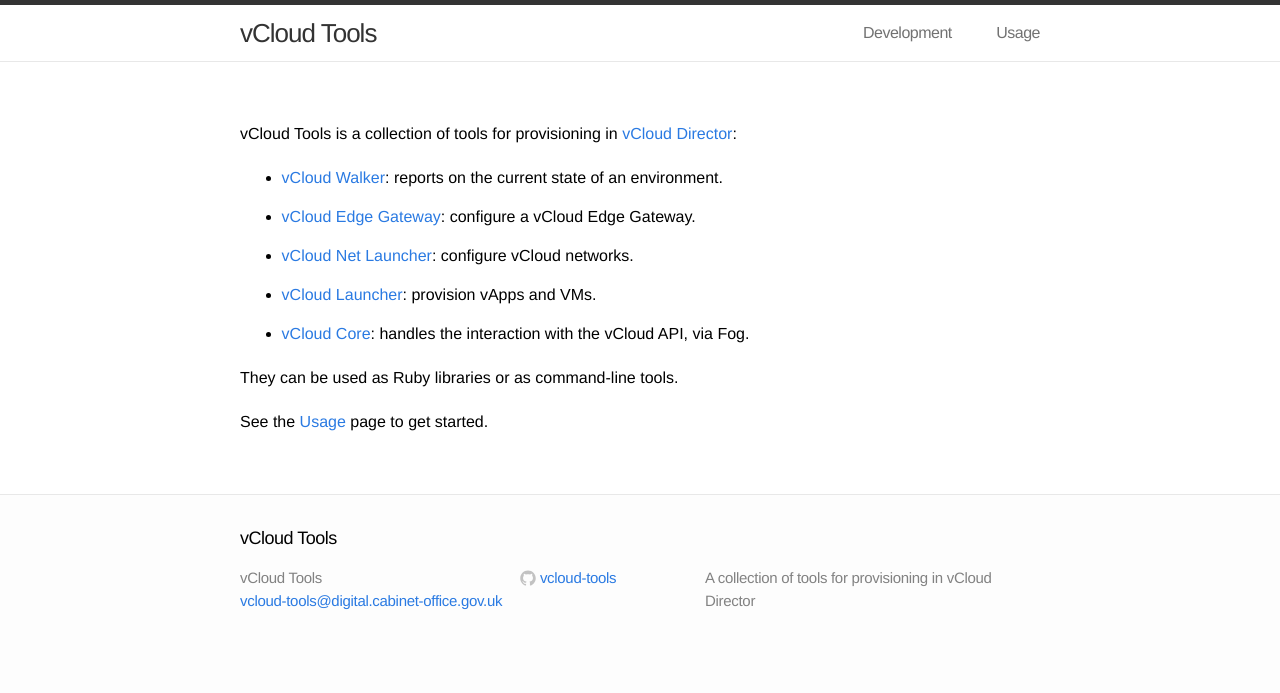
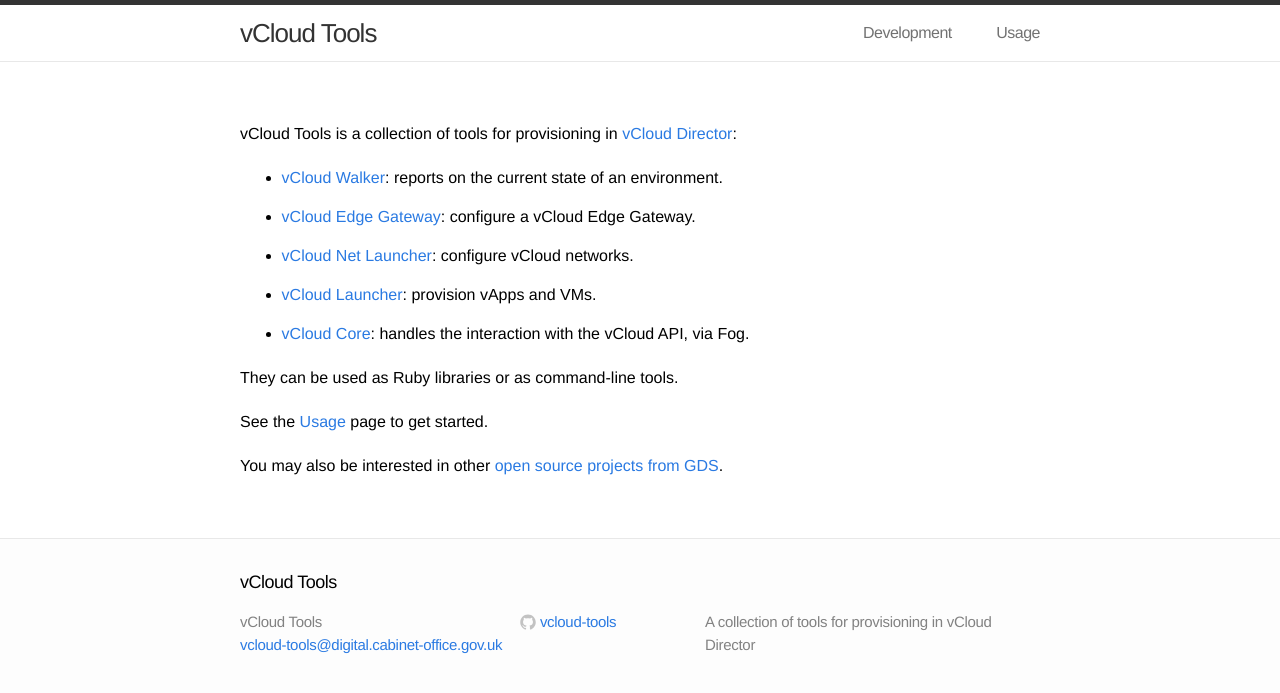
Before and after one commit to gds-operations/vcloud-tools, a Jekyll site: the page built from index.md, in a window 1280 px wide. Shown: the top 693 px of the page. Built offline with Jekyll 4.4.1, drawn with Linux system fonts in a browser that asks for light colours; Markdown is read by kramdown in place of the engine named in the settings.

Commit message:
Add link to new GDS open source web site

```diff
--- a/index.md
+++ b/index.md
@@ -12,3 +12,5 @@
 They can be used as Ruby libraries or as command-line tools.
 
 See the [Usage](usage/) page to get started.
+
+You may also be interested in other [open source projects from GDS](http://gds-operations.github.io/).
```
